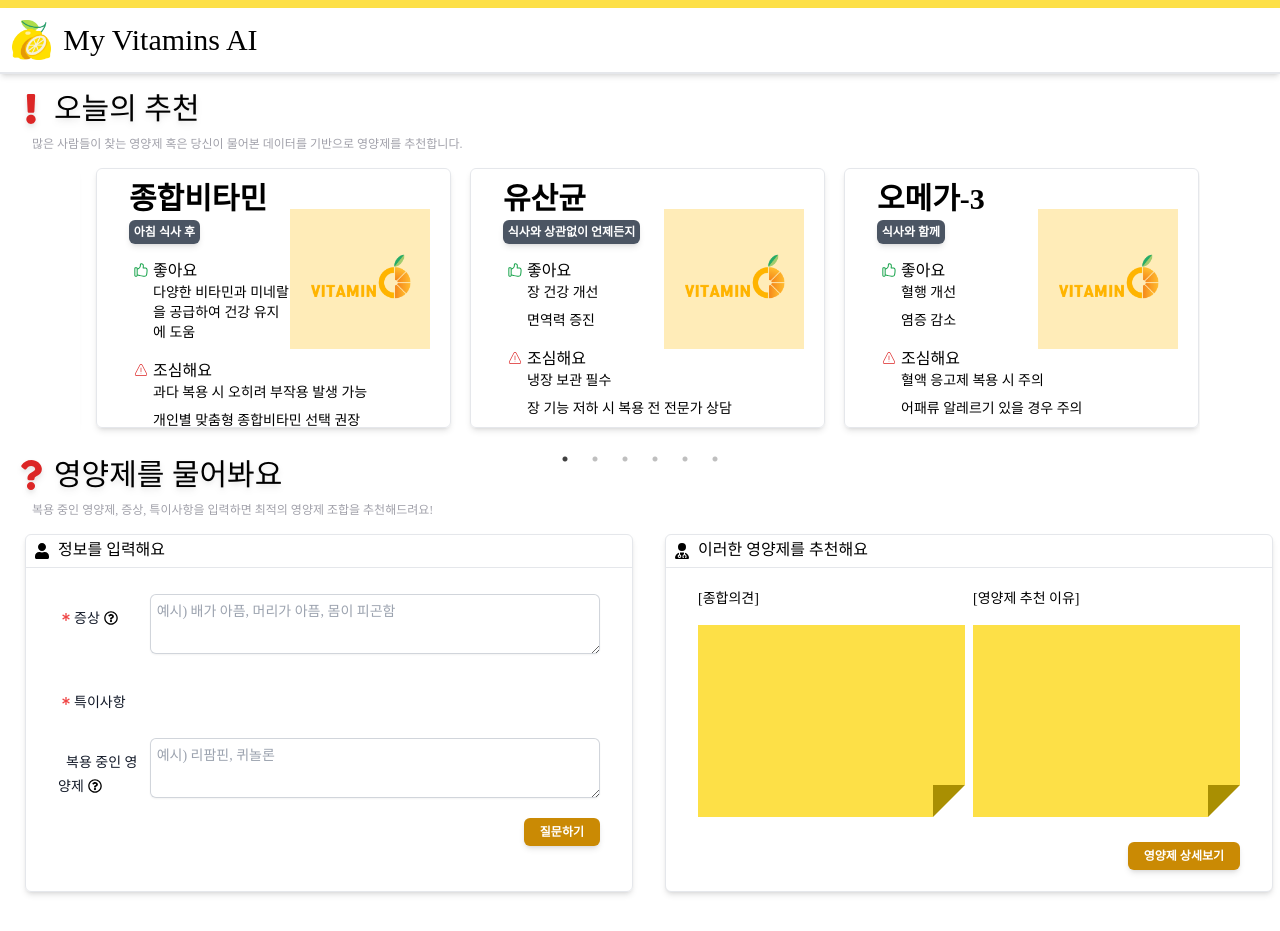
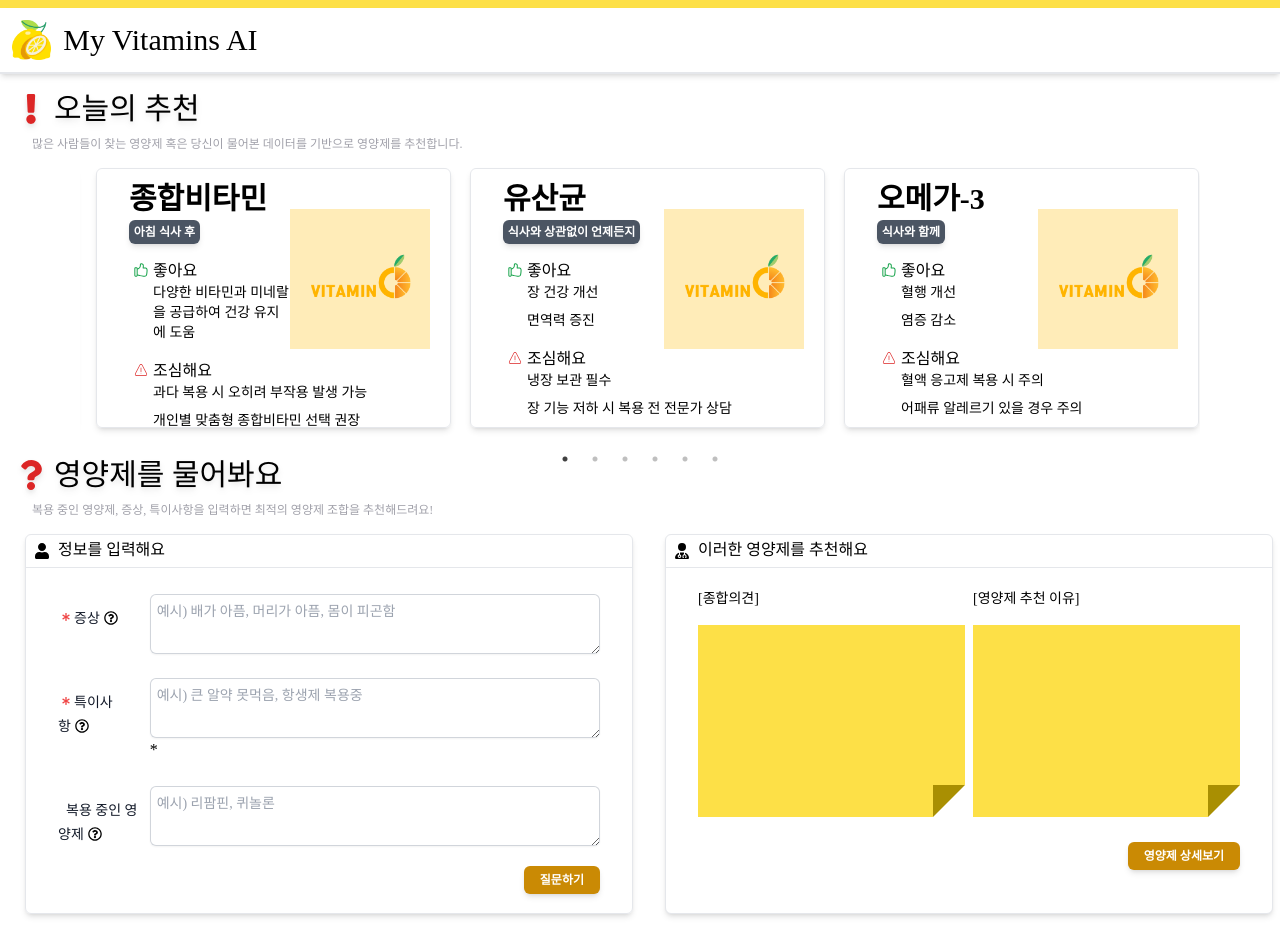
Before and after one commit to hyunzi/MyVitaminsAi, a React (Create React App) app in the folder front/: page / in a window 1280 px wide. Before the commit the page ends 907 px from the top, so only its background shows below. Built offline with nearby package versions, Linux system fonts and the light colour scheme; no server answers; the HTML template or start-up script is replaced by a standard one; a web font is replaced by a local one.

Commit message:
[FE] 특이사항 placeholder, tooltip 텍스트 수정
- 특이사항 placeholder, tooltip 텍스트 수정

```diff
--- a/front/src/components/AskVitamins.jsx
+++ b/front/src/components/AskVitamins.jsx
@@ -99,13 +99,10 @@
                                             <div className='pt-5 col-span-2'>
                                                 <FaAsterisk className='inline px-1 mb-1 text-red-500'/>
                                                 <label htmlFor="comment" className="inline text-sm font-medium text-gray-900">특이사항</label>
-                                                {/* FIXME : 내용 수정 필요
-                                                <QuestionTooltip text='현재 겪고 있는 '/>
-                                                */}
+                                                <QuestionTooltip text='영양제 처방 시 주의가 필요한 사항을 작성해주세요!'/>
                                             </div>
                                             <div className="inline mt-2 col-span-10">
-                                                {/*  FIXME : 내용 수정 필요
-                                                <textarea id="comment" name="comment" rows="2" placeholder='  예시) 배가 아픔, 머리가 아픔, 몸이 피곤함' defaultValue={formData.comment} onChange={handleChange} className="block w-full rounded-md border-0 py-1.5 text-gray-900 shadow-sm ring-1 ring-inset ring-gray-300 placeholder:text-gray-400 focus:ring-2 focus:ring-inset focus:ring-indigo-600 sm:text-sm sm:leading-6"></textarea>*/}
+                                                <textarea id="comment" name="comment" rows="2" placeholder='  예시) 큰 알약 못먹음, 항생제 복용중' defaultValue={formData.comment} onChange={handleChange} className="block w-full rounded-md border-0 py-1.5 text-gray-900 shadow-sm ring-1 ring-inset ring-gray-300 placeholder:text-gray-400 focus:ring-2 focus:ring-inset focus:ring-indigo-600 sm:text-sm sm:leading-6"></textarea>*
                                             </div>
                                         </div>
 
```
